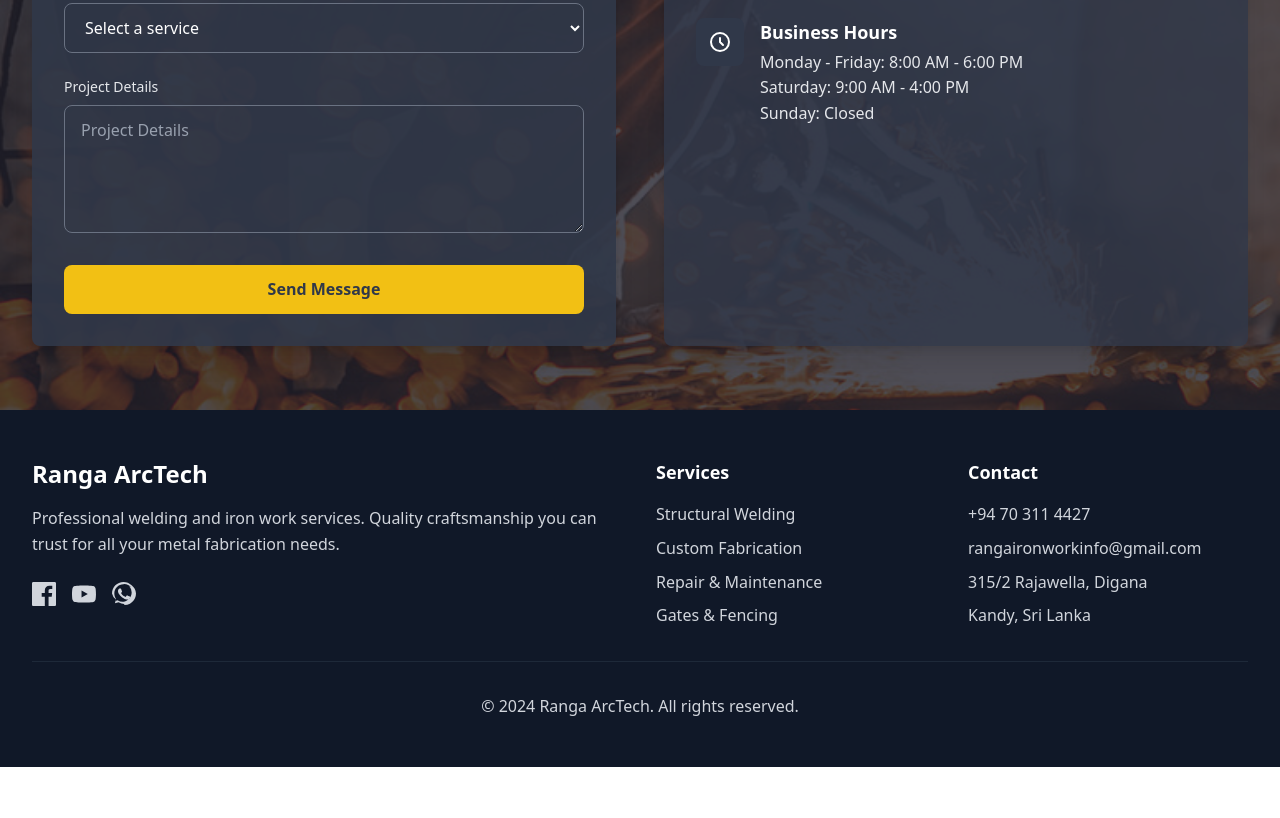
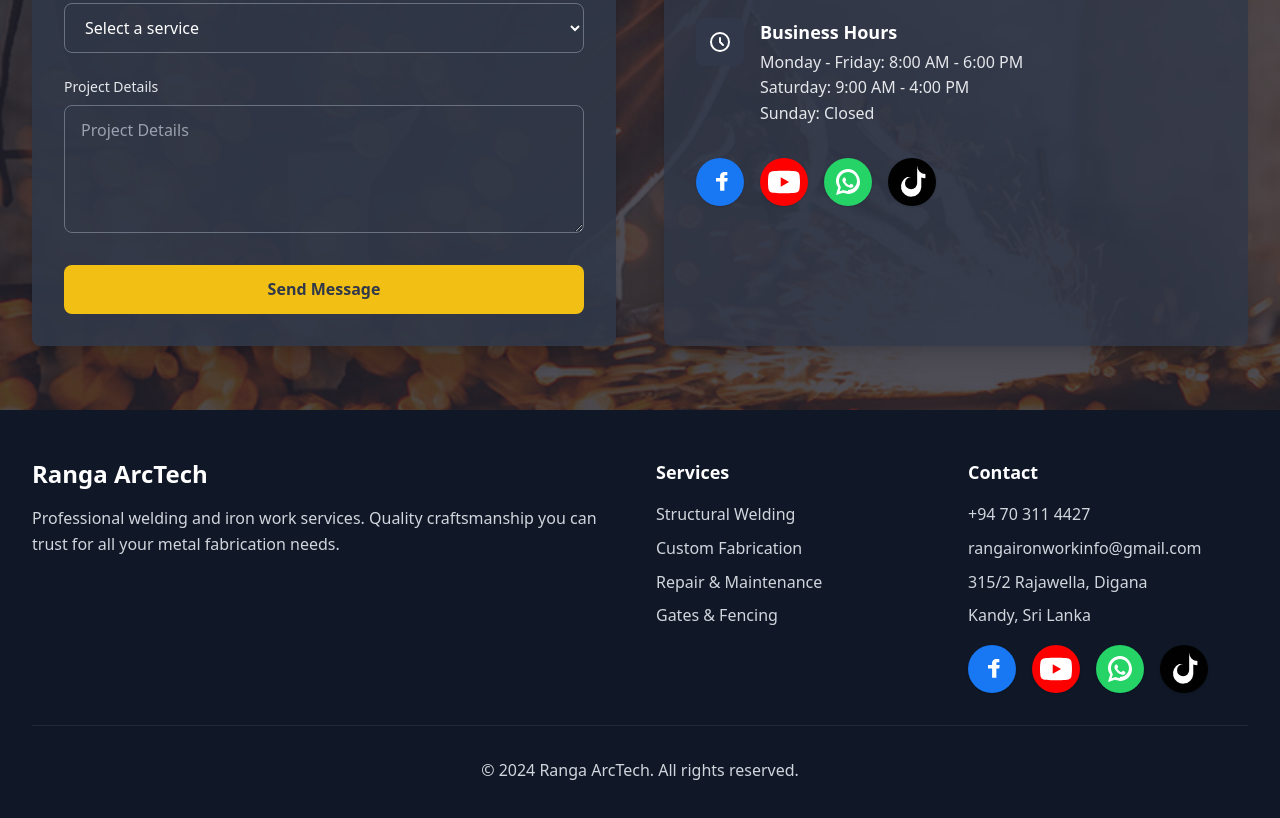
Before and after one commit to codelife123/ws1, a Next.js app: page / in a window 1280 px wide. Shown: the part 4226-5044 px from the top of the page. Before the commit the page ends 4993 px from the top, so only its background shows below. Built offline with nearby package versions, Linux system fonts and the light colour scheme.

Commit message:
Add social media icons to ContactSection and Footer components for enhanced connectivity and engagement.

```diff
--- a/app/ContactSection.js
+++ b/app/ContactSection.js
@@ -124,6 +124,41 @@ export default function ContactSection() {
                   <p className="text-gray-200">Monday - Friday: 8:00 AM - 6:00 PM<br />Saturday: 9:00 AM - 4:00 PM<br />Sunday: Closed</p>
                 </div>
               </div>
+              {/* Social icons row */}
+              <div className="flex space-x-4 mt-8">
+                {/* Facebook */}
+                <a href="https://facebook.com/rangaironwork" aria-label="Facebook" target="_blank" rel="noopener noreferrer">
+                  <div className="w-12 h-12 bg-[#1877F3] rounded-full flex items-center justify-center shadow hover:scale-110 transition-transform">
+                    <svg className="w-8 h-8" fill="white" viewBox="0 0 24 24">
+                      <path d="M17.525 8.998h-2.243V7.64c0-.522.343-.645.584-.645h1.624V4.527L15.3 4.52c-2.617 0-3.217 1.96-3.217 3.217v1.261H9.001v2.62h3.082v6.855h3.199V11.62h2.147l.342-2.622z"/>
+                    </svg>
+                  </div>
+                </a>
+                {/* YouTube */}
+                <a href="https://youtube.com/@RangaIronworks" aria-label="YouTube" target="_blank" rel="noopener noreferrer">
+                  <div className="w-12 h-12 bg-[#FF0000] rounded-full flex items-center justify-center shadow hover:scale-110 transition-transform">
+                    <svg className="w-8 h-8" fill="white" viewBox="0 0 24 24">
+                      <path d="M23.498 6.186a2.994 2.994 0 0 0-2.107-2.117C19.24 3.5 12 3.5 12 3.5s-7.24 0-9.391.569A2.994 2.994 0 0 0 .502 6.186C0 8.338 0 12 0 12s0 3.662.502 5.814a2.994 2.994 0 0 0 2.107 2.117C4.76 20.5 12 20.5 12 20.5s7.24 0 9.391-.569a2.994 2.994 0 0 0 2.107-2.117C24 15.662 24 12 24 12s0-3.662-.502-5.814zM9.545 15.568V8.432L15.818 12l-6.273 3.568z"/>
+                    </svg>
+                  </div>
+                </a>
+                {/* WhatsApp */}
+                <a href="https://wa.me/94703114427" aria-label="WhatsApp" target="_blank" rel="noopener noreferrer">
+                  <div className="w-12 h-12 bg-[#25D366] rounded-full flex items-center justify-center shadow hover:scale-110 transition-transform">
+                    <svg className="w-8 h-8" fill="white" viewBox="0 0 32 32">
+                      <path d="M16 3C9.373 3 4 8.373 4 15c0 2.385.832 4.58 2.236 6.364L4 29l7.012-2.184C12.99 27.606 14.477 28 16 28c6.627 0 12-5.373 12-12S22.627 3 16 3zm0 22c-1.37 0-2.71-.273-3.97-.81l-.283-.12-4.17 1.299 1.34-4.07-.184-.29C7.273 18.01 7 16.52 7 15c0-4.963 4.037-9 9-9s9 4.037 9 9-4.037 9-9 9zm5.07-6.29c-.277-.139-1.64-.809-1.893-.902-.254-.093-.439-.139-.624.14-.184.277-.713.902-.873 1.088-.161.185-.323.208-.6.07-.277-.139-1.17-.431-2.23-1.375-.824-.735-1.38-1.642-1.543-1.92-.161-.277-.017-.426.122-.564.125-.124.278-.323.417-.485.139-.162.185-.278.298-.463.093-.185.047-.347-.023-.485-.07-.139-.624-1.342-.854-1.837-.225-.484-.453-.418-.624-.426-.162-.007-.347-.009-.532-.009-.185 0-.485.07-.738.347-.254.277-.972.927-.972 2.259 0 1.332.97 2.613 1.104 2.797.139.185 1.91 3.045 4.617 4.156.646.28 1.15.447 1.544.572.649.207 1.24.178 1.708.108.522-.078 1.61-.657 1.837-1.292.227-.634.227-1.178.158-1.292-.07-.113-.254-.185-.532-.324z"/>
+                    </svg>
+                  </div>
+                </a>
+                {/* TikTok */}
+                <a href="https://www.tiktok.com/@rangaarctech" aria-label="TikTok" target="_blank" rel="noopener noreferrer">
+                  <div className="w-12 h-12 bg-[#010101] rounded-full flex items-center justify-center shadow hover:scale-110 transition-transform">
+                    <svg className="w-8 h-8" fill="white" viewBox="0 0 24 24">
+                      <path d="M12.875 0h3.084a6.1 6.1 0 0 0 6.091 6.091v3.084a9.18 9.18 0 0 1-3.084-.537v7.366A7.638 7.638 0 1 1 8.337 8.337h3.083a4.555 4.555 0 1 0 4.455 4.455V0z"/>
+                    </svg>
+                  </div>
+                </a>
+              </div>
             </div>
           </div>
         </div>
--- a/app/Footer.js
+++ b/app/Footer.js
@@ -8,26 +8,6 @@ export default function Footer() {
             <p className="text-gray-300 mb-6">
               Professional welding and iron work services. Quality craftsmanship you can trust for all your metal fabrication needs.
             </p>
-            <div className="flex space-x-4">
-              {/* Facebook */}
-              <a href="https://facebook.com/rangaironwork" className="text-gray-300 hover:text-white transition-colors" aria-label="Facebook" target="_blank" rel="noopener noreferrer">
-                <svg className="w-6 h-6" fill="currentColor" viewBox="0 0 24 24">
-                  <path d="M22.675 0h-21.35C.595 0 0 .592 0 1.326v21.348C0 23.408.595 24 1.325 24h11.495v-9.294H9.692v-3.622h3.128V8.413c0-3.1 1.893-4.788 4.659-4.788 1.325 0 2.463.099 2.797.143v3.24l-1.918.001c-1.504 0-1.797.715-1.797 1.763v2.313h3.587l-.467 3.622h-3.12V24h6.116C23.406 24 24 23.408 24 22.674V1.326C24 .592 23.406 0 22.675 0"/>
-                </svg>
-              </a>
-              {/* YouTube */}
-              <a href="https://youtube.com/@RangaIronworks" className="text-gray-300 hover:text-white transition-colors" aria-label="YouTube" target="_blank" rel="noopener noreferrer">
-                <svg className="w-6 h-6" fill="currentColor" viewBox="0 0 24 24">
-                  <path d="M23.498 6.186a2.994 2.994 0 0 0-2.107-2.117C19.24 3.5 12 3.5 12 3.5s-7.24 0-9.391.569A2.994 2.994 0 0 0 .502 6.186C0 8.338 0 12 0 12s0 3.662.502 5.814a2.994 2.994 0 0 0 2.107 2.117C4.76 20.5 12 20.5 12 20.5s7.24 0 9.391-.569a2.994 2.994 0 0 0 2.107-2.117C24 15.662 24 12 24 12s0-3.662-.502-5.814zM9.545 15.568V8.432L15.818 12l-6.273 3.568z"/>
-                </svg>
-              </a>
-              {/* WhatsApp */}
-              <a href="https://wa.me/94703114427" className="text-gray-300 hover:text-white transition-colors" aria-label="WhatsApp" target="_blank" rel="noopener noreferrer">
-                <svg className="w-6 h-6" fill="currentColor" viewBox="0 0 24 24">
-                  <path d="M17.472 14.382c-.297-.149-1.758-.867-2.03-.967-.273-.099-.471-.148-.67.15-.198.297-.767.966-.94 1.164-.173.198-.347.223-.644.075-.297-.149-1.255-.463-2.39-1.475-.883-.788-1.48-1.761-1.653-2.059-.173-.297-.018-.458.13-.606.134-.133.298-.347.446-.52.149-.174.198-.298.298-.497.099-.198.05-.372-.025-.521-.075-.149-.669-1.611-.916-2.206-.242-.579-.487-.5-.669-.51-.173-.008-.372-.01-.571-.01-.198 0-.52.074-.792.372-.272.297-1.04 1.016-1.04 2.479 0 1.462 1.065 2.875 1.213 3.074.149.198 2.1 3.2 5.077 4.363.709.306 1.262.489 1.694.626.712.227 1.36.195 1.872.118.571-.085 1.758-.719 2.006-1.413.248-.695.248-1.29.173-1.413-.074-.124-.272-.198-.57-.347m-5.421 7.617h-.001a9.87 9.87 0 0 1-5.031-1.378l-.361-.214-3.741.982.999-3.648-.235-.374A9.86 9.86 0 0 1 0 11.513C0 5.156 5.148 0 11.495 0c3.062 0 5.945 1.191 8.104 3.353A11.42 11.42 0 0 1 24 11.513c-.003 6.339-5.151 11.486-11.504 11.486m6.807-17.293A9.093 9.093 0 0 0 11.495 2.13c-5.053 0-9.162 4.106-9.165 9.155 0 1.809.482 3.568 1.397 5.104l.221.373-.593 2.168 2.228-.587.362.215a9.1 9.1 0 0 0 4.55 1.221h.004c5.052 0 9.162-4.106 9.165-9.155a9.13 9.13 0 0 0-2.687-6.53"/>
-                </svg>
-              </a>
-            </div>
           </div>
           <div>
             <h4 className="text-lg font-semibold mb-4">Services</h4>
@@ -46,6 +26,41 @@ export default function Footer() {
               <li>315/2 Rajawella, Digana</li>
               <li>Kandy, Sri Lanka</li>
             </ul>
+            {/* Social icons below address */}
+            <div className="flex space-x-4 mt-4">
+              {/* Facebook */}
+              <a href="https://facebook.com/rangaironwork" aria-label="Facebook" target="_blank" rel="noopener noreferrer">
+                <div className="w-12 h-12 bg-[#1877F3] rounded-full flex items-center justify-center shadow hover:scale-110 transition-transform">
+                  <svg className="w-8 h-8" fill="white" viewBox="0 0 24 24">
+                    <path d="M17.525 8.998h-2.243V7.64c0-.522.343-.645.584-.645h1.624V4.527L15.3 4.52c-2.617 0-3.217 1.96-3.217 3.217v1.261H9.001v2.62h3.082v6.855h3.199V11.62h2.147l.342-2.622z"/>
+                  </svg>
+                </div>
+              </a>
+              {/* YouTube */}
+              <a href="https://youtube.com/@RangaIronworks" aria-label="YouTube" target="_blank" rel="noopener noreferrer">
+                <div className="w-12 h-12 bg-[#FF0000] rounded-full flex items-center justify-center shadow hover:scale-110 transition-transform">
+                  <svg className="w-8 h-8" fill="white" viewBox="0 0 24 24">
+                    <path d="M23.498 6.186a2.994 2.994 0 0 0-2.107-2.117C19.24 3.5 12 3.5 12 3.5s-7.24 0-9.391.569A2.994 2.994 0 0 0 .502 6.186C0 8.338 0 12 0 12s0 3.662.502 5.814a2.994 2.994 0 0 0 2.107 2.117C4.76 20.5 12 20.5 12 20.5s7.24 0 9.391-.569a2.994 2.994 0 0 0 2.107-2.117C24 15.662 24 12 24 12s0-3.662-.502-5.814zM9.545 15.568V8.432L15.818 12l-6.273 3.568z"/>
+                  </svg>
+                </div>
+              </a>
+              {/* WhatsApp */}
+              <a href="https://wa.me/94703114427" aria-label="WhatsApp" target="_blank" rel="noopener noreferrer">
+                <div className="w-12 h-12 bg-[#25D366] rounded-full flex items-center justify-center shadow hover:scale-110 transition-transform">
+                  <svg className="w-8 h-8" fill="white" viewBox="0 0 32 32">
+                    <path d="M16 3C9.373 3 4 8.373 4 15c0 2.385.832 4.58 2.236 6.364L4 29l7.012-2.184C12.99 27.606 14.477 28 16 28c6.627 0 12-5.373 12-12S22.627 3 16 3zm0 22c-1.37 0-2.71-.273-3.97-.81l-.283-.12-4.17 1.299 1.34-4.07-.184-.29C7.273 18.01 7 16.52 7 15c0-4.963 4.037-9 9-9s9 4.037 9 9-4.037 9-9 9zm5.07-6.29c-.277-.139-1.64-.809-1.893-.902-.254-.093-.439-.139-.624.14-.184.277-.713.902-.873 1.088-.161.185-.323.208-.6.07-.277-.139-1.17-.431-2.23-1.375-.824-.735-1.38-1.642-1.543-1.92-.161-.277-.017-.426.122-.564.125-.124.278-.323.417-.485.139-.162.185-.278.298-.463.093-.185.047-.347-.023-.485-.07-.139-.624-1.342-.854-1.837-.225-.484-.453-.418-.624-.426-.162-.007-.347-.009-.532-.009-.185 0-.485.07-.738.347-.254.277-.972.927-.972 2.259 0 1.332.97 2.613 1.104 2.797.139.185 1.91 3.045 4.617 4.156.646.28 1.15.447 1.544.572.649.207 1.24.178 1.708.108.522-.078 1.61-.657 1.837-1.292.227-.634.227-1.178.158-1.292-.07-.113-.254-.185-.532-.324z"/>
+                  </svg>
+                </div>
+              </a>
+              {/* TikTok */}
+              <a href="https://www.tiktok.com/@rangaarctech" aria-label="TikTok" target="_blank" rel="noopener noreferrer">
+                <div className="w-12 h-12 bg-[#010101] rounded-full flex items-center justify-center shadow hover:scale-110 transition-transform">
+                  <svg className="w-8 h-8" fill="white" viewBox="0 0 24 24">
+                    <path d="M12.875 0h3.084a6.1 6.1 0 0 0 6.091 6.091v3.084a9.18 9.18 0 0 1-3.084-.537v7.366A7.638 7.638 0 1 1 8.337 8.337h3.083a4.555 4.555 0 1 0 4.455 4.455V0z"/>
+                  </svg>
+                </div>
+              </a>
+            </div>
           </div>
         </div>
         <div className="border-t border-gray-800 mt-8 pt-8 text-center text-gray-300">
```
